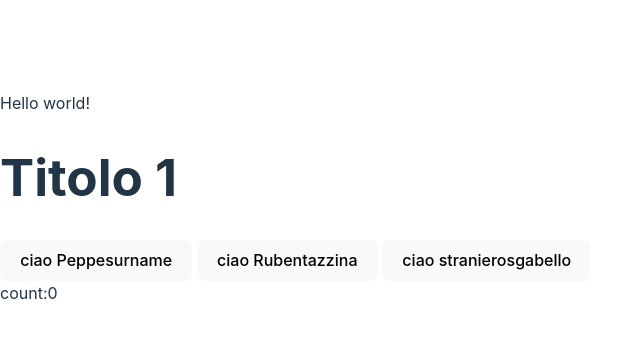
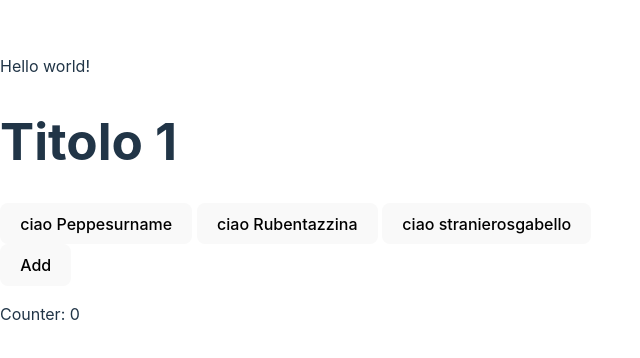
Before and after one commit to rubencommisso/ex_react, a React (Vite) app in the folder vite-project/: page / in a window 1280 px wide. Shown: the part 210-568 px from the top of the page, without its empty margins (0-640 px from the left). Built offline with nearby package versions, Linux system fonts and the light colour scheme.

Commit message:
add state and button that encrease number

```diff
--- a/vite-project/src/Counter.jsx
+++ b/vite-project/src/Counter.jsx
@@ -1,5 +1,20 @@
+import { useState } from "react"
+
 const Counter = ()=> {
-    return (<div>count:0</div> )
+    const [number,setNumber]= useState(0);
+
+    const clickOnButton = () => {
+        setNumber((_counter) => {
+            return _counter +1;
+        });
+    }
+
+    return (
+        <div>
+            <button onClick={clickOnButton}>Add</button>
+            <p>Counter: {number}</p>
+
+        </div> )
 }
 
 export default Counter
```
